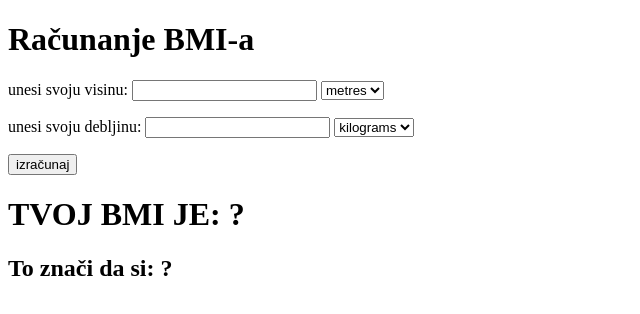
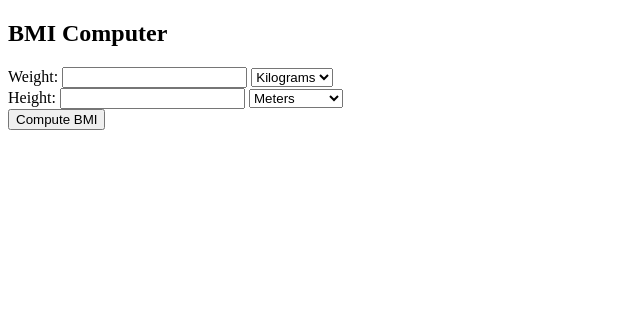
Before and after one commit to klarastrinic/volimpiti, a plain HTML site: page index.html in a window 1280 px wide. Shown: the whole page, without its empty margins (0-640 px from the left). Drawn offline with Linux system fonts and the light colour scheme.

Commit message:
Update index.html

```diff
--- a/index.html
+++ b/index.html
@@ -1,61 +1,28 @@
 <!DOCTYPE html>
 <html>
 <head>
-        <title>BMI Calculator</title>
-
-        <script type="text/javascript">
-
-            function izračunaj() {
-                // user inputs
-                var visina = Number(document.getElementById("visina").value);
-                var visinaunits = document.getElementById("visinaunits").value;
-                var debljina = Number(document.getElementById("debljina").value);
-                var debljinaunits = document.getElementById("debljinaunits").value;
-
-
-                //Convert all units to metric
-                if (visinaunits == "inches") visina /= 39.3700787;
-                if (debljinaunits == "lb") debljina /= 2.20462;
-
-                //Perform calculation
-
-                //        var BMI = debljina /Math.pow(visina, 2)*10000;
-                var BMI = Math.round(debljina / Math.pow(visina, 2) * 10000);
-
-                //Display result of calculation
-                document.getElementById("output").innerText = Math.round(BMI * 100) / 100;
-
-                var output = Math.round(BMI * 100) / 100
-                if (output < 18.5)
-                    document.getElementById("comment").innerText = "Underdebljina";
-                else if (output >= 18.5 && output <= 25)
-                    document.getElementById("comment").innerText = "Normal";
-                else if (output >= 25 && output <= 30)
-                    document.getElementById("comment").innerText = "Obese";
-                else if (output > 30)
-                    document.getElementById("comment").innerText = "Overdebljina";
-                // document.getElementById("answer").value = output;
-            }
-        </script>
+    <link rel="stylesheet" href="index.css">
 </head>
 <body>
-        <h1>Računanje BMI-a</h1>
-        <p>unesi svoju visinu: <input type="text" id="visina"/>
-            <select type="multiple" id="visinaunits">
-                <option value="metres" selected="selected">metres</option>
-                <option value="inches">inches</option>
+
+<h2>BMI Computer</h2>
+<span>Weight:</span>
+<input type="number" name="weight" id="weight" step="any" min="0" required>
+<select id="wUnit">
+        <option value="1">Kilograms</option>
+        <option value="2">Pounds</option>
     </select>
-             </p>
-        <p>unesi svoju debljinu: <input type="text" id="debljina"/>
-            <select type="multiple" id="debljinaunits">
-                <option value="kg" selected="selected">kilograms</option>
-                <option value="lb">pounds</option>
+<br>
+<span class="span2">Height:</span>
+<input type="number" name="height" id="height" step="any" min="0" required>
+<select id="hUnit">
+        <option value="1">Meters</option>
+        <option value="2">Centimeters</option>
+        <option value="3">Inches</option>
+        <option value="4">Feet</option>
     </select>
-        </p>
-        <input type="submit" value="izračunaj" onclick="izračunaj();">
-        <h1>TVOJ BMI JE: <span id="output">?</span></h1>
-
-        <h2>To znači da si: <span id="comment"> ?</span> </h2>
+<br>
+<button id="btn2">Compute BMI</button>
+<script src="index.js"></script>
 </body>
-
 </html>
```
Lines whose indentation alone changed are shown as unchanged.
